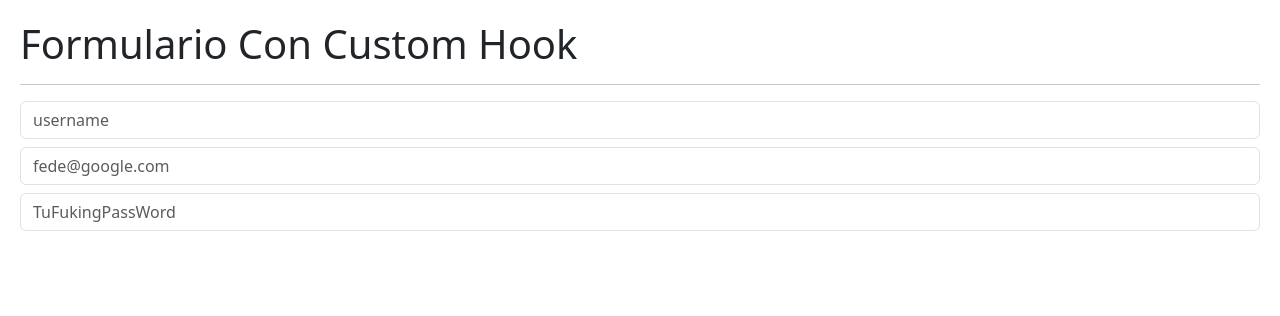
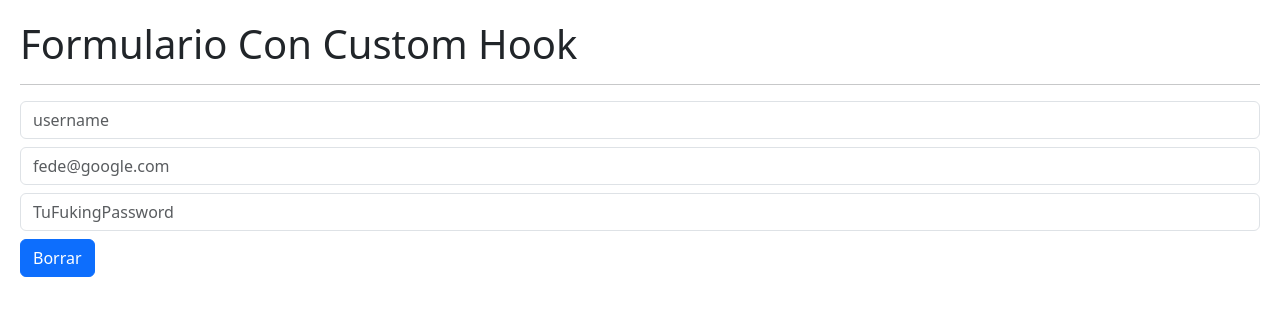
Before and after one commit to FedeAltava/hook-app, a React (Vite) app: page / in a window 1280 px wide. Shown: the top 316 px of the page. Built offline with nearby package versions, Linux system fonts and the light colour scheme.

Commit message:
useForm oninputReset added

```diff
--- a/src/01-UseState/02-UseEffect/FormWithCustomHook.jsx
+++ b/src/01-UseState/02-UseEffect/FormWithCustomHook.jsx
@@ -3,7 +3,7 @@ import { useForm } from "../../hooks/useForm";
 
 
 export const FormWithCustomHook = () => {
-  const { formState, onInputChange} = useForm({
+  const { onInputChange, onInputReset, username, email, password} = useForm({
 
       username: "",
       email: "",
@@ -11,7 +11,7 @@ export const FormWithCustomHook = () => {
 
   });
 
-  const { username, email, password} = formState;
+  // const { username, email, password} = formState;
 
   return (
     <>
@@ -39,12 +39,13 @@ export const FormWithCustomHook = () => {
       <input
         type="password"
         className="form-control mt-2"
-        placeholder="TuFukingPassWord"
-        name="email"
+        placeholder="TuFukingPassword"
+        name="password"
         value={password}
         onChange={onInputChange}
       />
 
+      <button className="btn btn-primary mt-2" onClick={onInputReset}>Borrar</button>
 
     </>
   );
--- a/src/hooks/useForm.js
+++ b/src/hooks/useForm.js
@@ -10,9 +10,12 @@ export const useForm = ( inicialForm = {} ) => {
       [name]: value,
     });
   };
-
+  const onInputReset = () => {
+    setFormState(inicialForm);
+  };
   return {
-    formState,
+    ...formState,
     onInputChange,
+    onInputReset,
   };
 };
```
